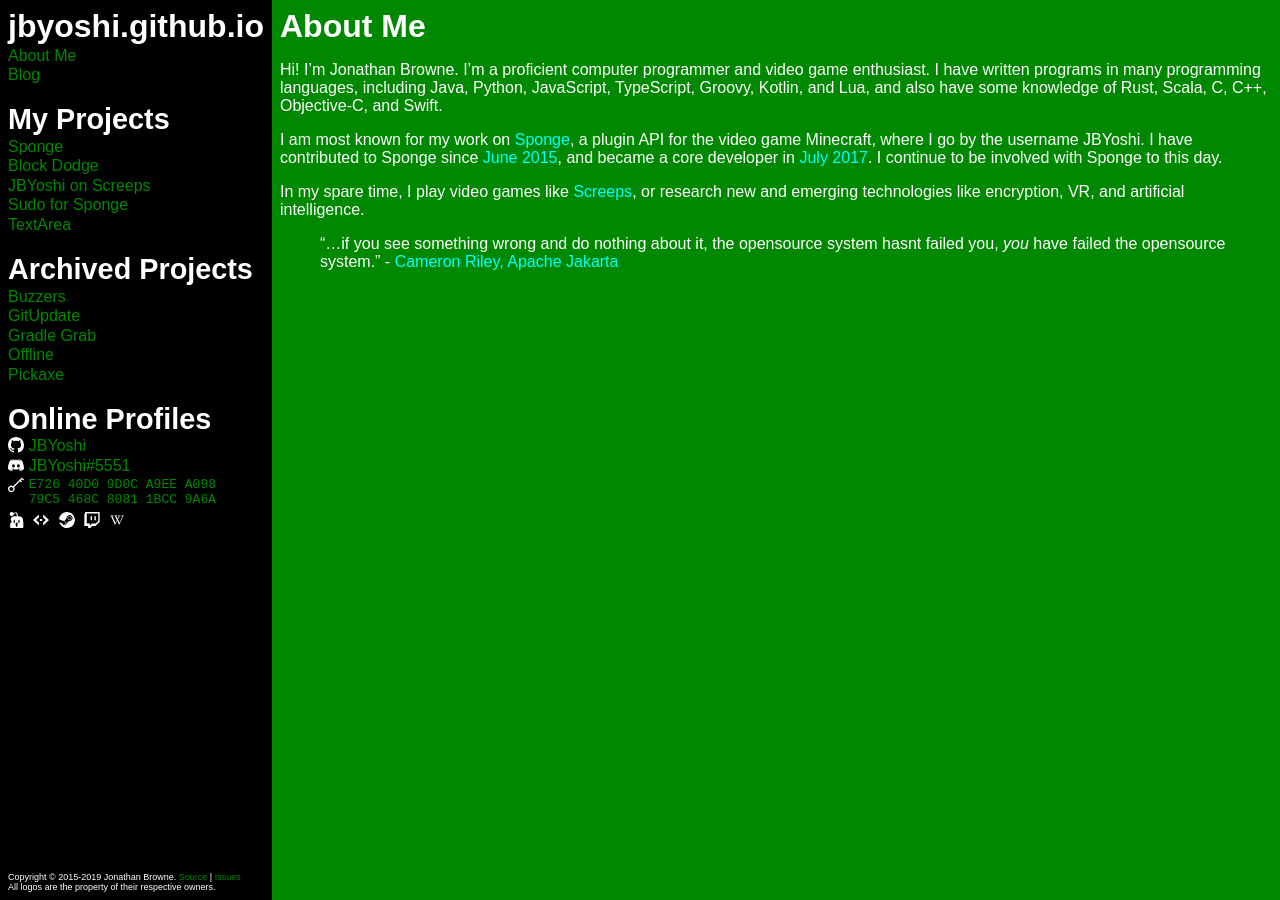
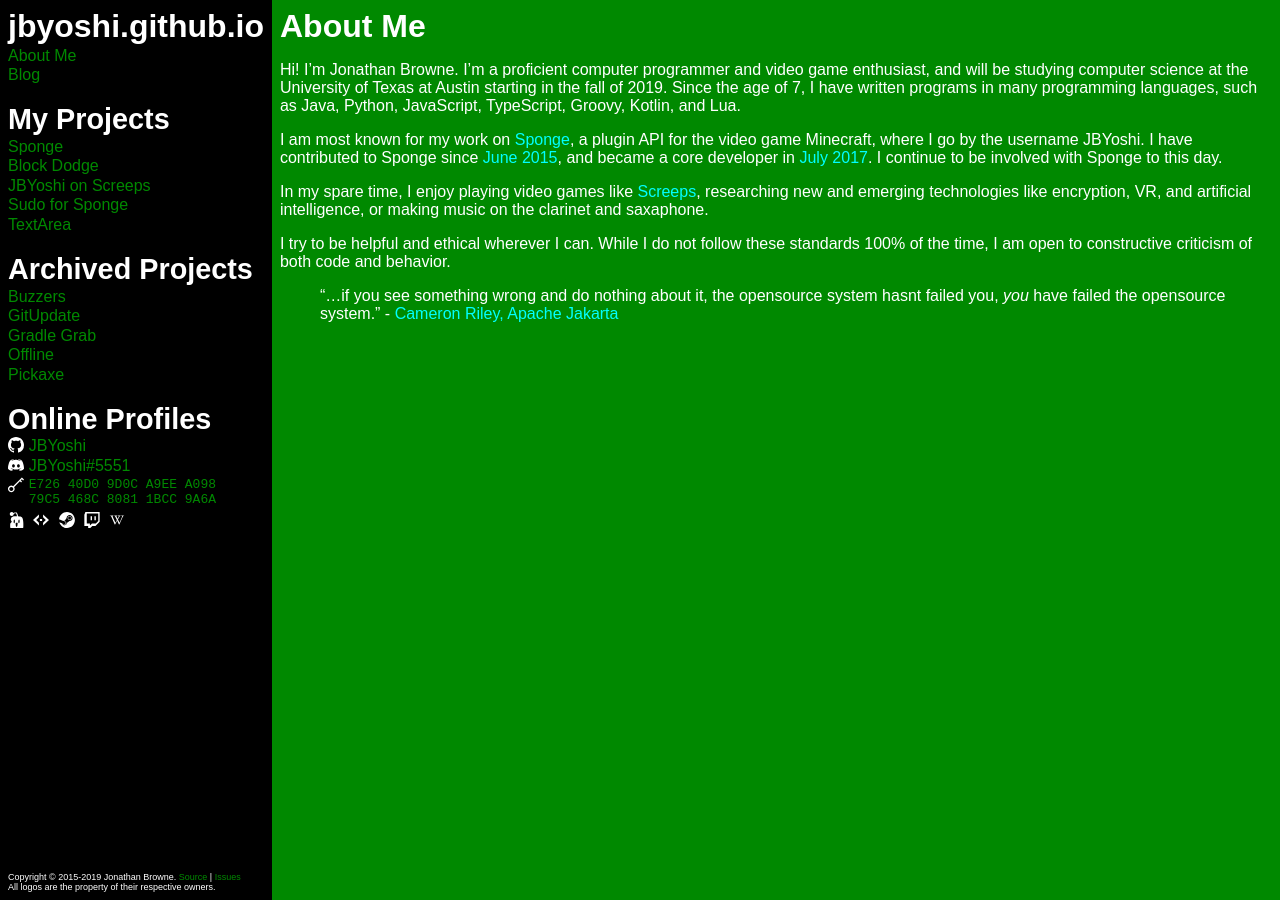
Before and after one commit to JBYoshi/jbyoshi.github.io, a Jekyll site: the page built from index.md, in a window 1280 px wide. Built offline with Jekyll 4.4.1, drawn with Linux system fonts in a browser that asks for light colours.

Commit message:
Add some more info to my bio.

```diff
--- a/index.md
+++ b/index.md
@@ -3,10 +3,12 @@
 relme: true
 ---
 
-Hi! I'm Jonathan Browne. I'm a proficient computer programmer and video game enthusiast. I have written programs in many programming languages, including Java, Python, JavaScript, TypeScript, Groovy, Kotlin, and Lua, and also have some knowledge of Rust, Scala, C, C++, Objective-C, and Swift.
+Hi! I'm Jonathan Browne. I'm a proficient computer programmer and video game enthusiast, and will be studying computer science at the University of Texas at Austin starting in the fall of 2019. Since the age of 7, I have written programs in many programming languages, such as Java, Python, JavaScript, TypeScript, Groovy, Kotlin, and Lua.
 
 I am most known for my work on [Sponge](https://www.spongepowered.org), a plugin API for the video game Minecraft, where I go by the username JBYoshi. I have contributed to Sponge since [June 2015](https://github.com/SpongePowered/SpongeCommon/pull/72), and became a core developer in [July 2017](https://discordapp.com/channels/142425412096491520/303772747907989504/333800036024451073). I continue to be involved with Sponge to this day.
 
-In my spare time, I play video games like [Screeps](https://screeps.com), or research new and emerging technologies like encryption, VR, and artificial intelligence.
+In my spare time, I enjoy playing video games like [Screeps](https://screeps.com), researching new and emerging technologies like encryption, VR, and artificial intelligence, or making music on the clarinet and saxaphone.
+
+I try to be helpful and ethical wherever I can. While I do not follow these standards 100% of the time, I am open to constructive criticism of both code and behavior.
 
 > "...if you see something wrong and do nothing about it, the opensource system hasnt failed you, *you* have failed the opensource system." - [Cameron Riley, Apache Jakarta](http://jakarta.apache.org/site/understandingopensource.html)
```
